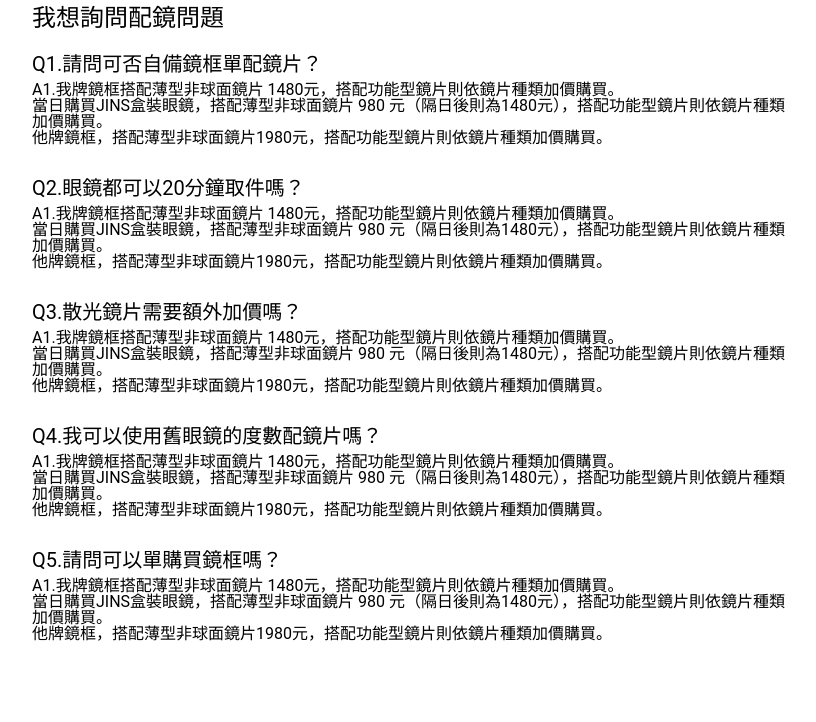
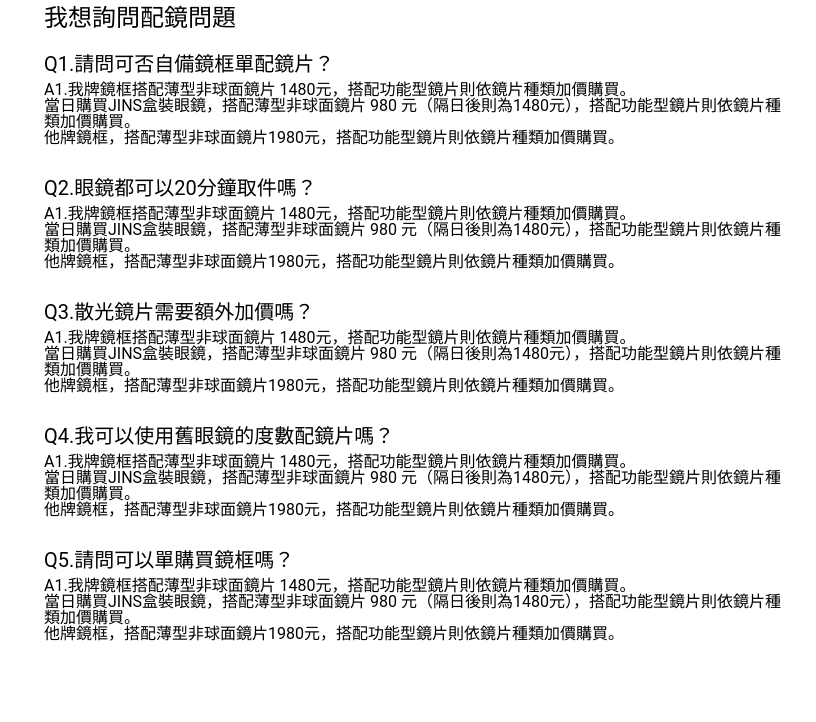
Before and after one commit to liucm212/hex2023-week4, a website built with Vite: page pages/qa.html in a window 1280 px wide. Shown: the part 82-804 px from the top of the page, without its empty margins (224-1040 px from the left). Built offline with nearby package versions, Linux system fonts and the light colour scheme.

Commit message:
修正container設定

```diff
--- a/assets/scss/utils/_util.scss
+++ b/assets/scss/utils/_util.scss
@@ -102,15 +102,13 @@
 
 .container{
   width: 100%;
-  // 600 -2*12 = 576
-  max-width: 600px;
+  max-width: 576px;
   padding: 0 12px;
   margin: 0 auto;
   //! media query 的範圍是大包小，大範圍寫前面
   // in tablet device, max-width of container is 696px
   @include Tablet{
-    // 792 -2*12 = 768
-    max-width:792px;
+    max-width:768px;
   }
   // in Tablet device, max-width of container is 345px
   @include Desktop{
```
